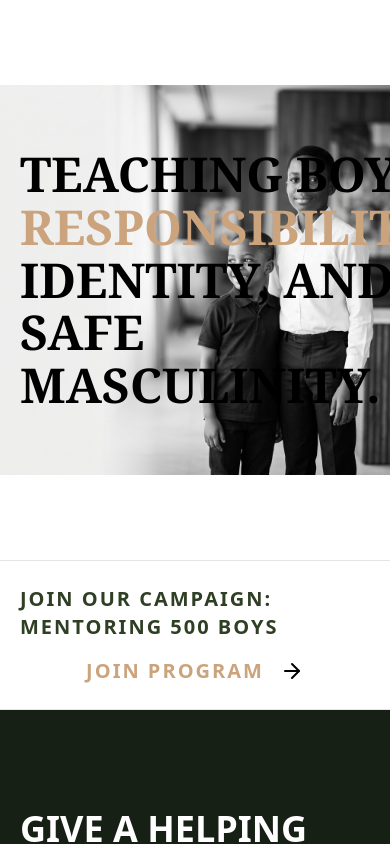
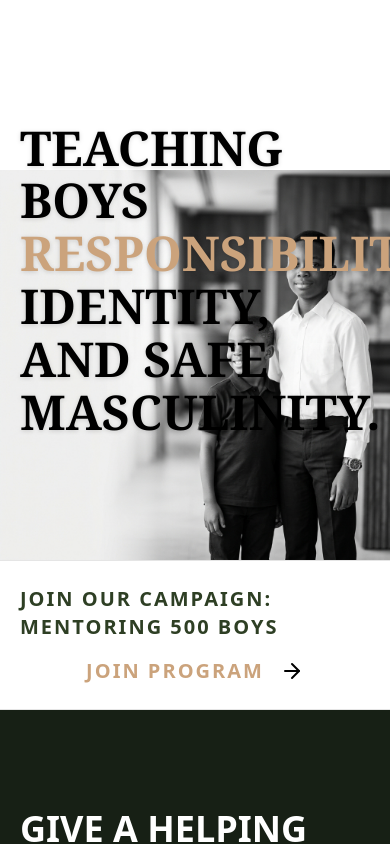
Before and after one commit to conditassociatesltd-gif/purposeful-builder, a Next.js app in the folder purposeful-builder/: page /mentorship in a window 390 px wide. Shown: the top 844 px of the page. Built offline with nearby package versions, Linux system fonts and the light colour scheme.

Commit message:
Fix hero image CSS to perfectly scale and pin without cropping

```diff
--- a/purposeful-builder/app/mentorship/page.tsx
+++ b/purposeful-builder/app/mentorship/page.tsx
@@ -8,18 +8,21 @@ export default function MentorshipPage() {
     <main className="min-h-screen" style={{ background: "var(--parchment)", color: "var(--ink)" }}>
 
       {/* Hero Section */}
-      <section className="relative overflow-hidden" style={{ minHeight: "560px", background: "#fff" }}>
-        <Image
-          src="/images/mentorship_hero_banner.png"
-          fill
-          className="object-contain"
-          style={{ objectPosition: "right center" }}
-          alt="Two Nigerian boys — future leaders"
-          priority
-        />
-        <div className="max-w-6xl mx-auto px-5 relative z-10 flex items-center" style={{ minHeight: "560px" }}>
+      <section className="relative overflow-hidden flex items-center" style={{ minHeight: "560px", background: "#fff" }}>
+
+        {/* Background Image Container */}
+        <div className="absolute inset-0 z-0 flex justify-end items-end">
+          <img
+            src="/images/mentorship_hero_banner.png"
+            alt="Two Nigerian boys — future leaders"
+            className="h-full w-auto object-contain object-right-bottom"
+          />
+        </div>
+
+        {/* Text Content */}
+        <div className="max-w-6xl mx-auto px-5 w-full relative z-10">
           <div className="max-w-xl py-20">
-            <h1 className="font-serif text-5xl md:text-7xl font-black uppercase leading-[1.1] text-black">
+            <h1 className="font-serif text-5xl md:text-7xl font-black uppercase leading-[1.1] text-black drop-shadow-sm">
               Teaching boys <span className="text-[#cba37c]">responsibility</span>, identity, and safe masculinity.
             </h1>
           </div>
```
